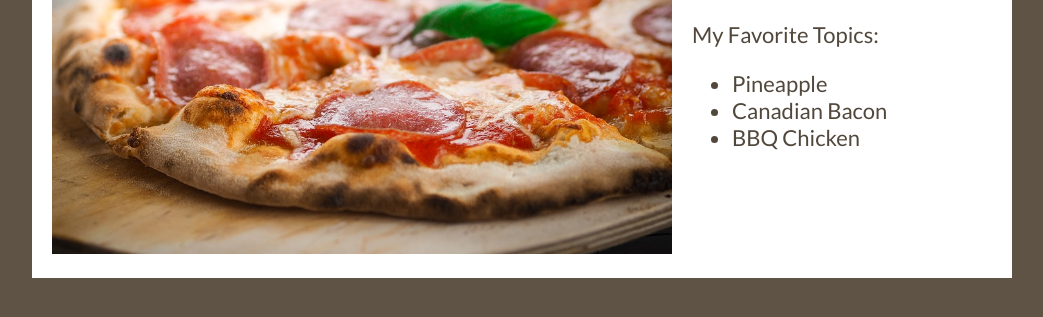
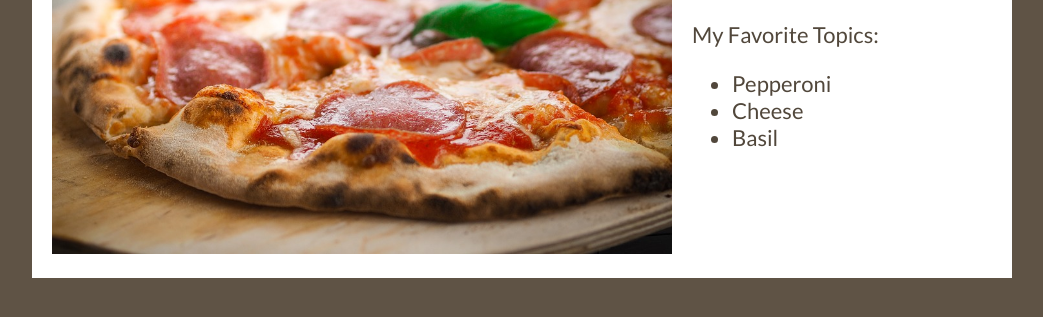
Before and after one commit to pjstan/pizza, a plain HTML site: page index.html in a window 1280 px wide. Shown: the part 199-516 px from the top of the page, without its empty margins (118-1161 px from the left). Drawn offline with Linux system fonts and the light colour scheme; a web font is replaced by a local one.

Commit message:
Revert "Changed Pizza Toppings"
This reverts commit 5fae2623dfdc2a84dd07329026d0a21fb75af3b5.

```diff
--- a/index.html
+++ b/index.html
@@ -2,7 +2,7 @@
 <html lang="en">
 <head>
 
-<title>Favorite Pizza</title>
+<title>My Favorite Pizza</title>
 
 <link href="style.css" rel="stylesheet" type="text/css" />
 
@@ -20,9 +20,9 @@
     <h1>Pizza!</h1>
     <p>My Favorite Topics: </p>
     <ul>
-      <li>Pineapple</li>
-      <li>Canadian Bacon</li>
-      <li>BBQ Chicken</li>
+      <li>Pepperoni</li>
+      <li>Cheese</li>
+      <li>Basil</li>
     </ul>
   </div>
 </div>
```
